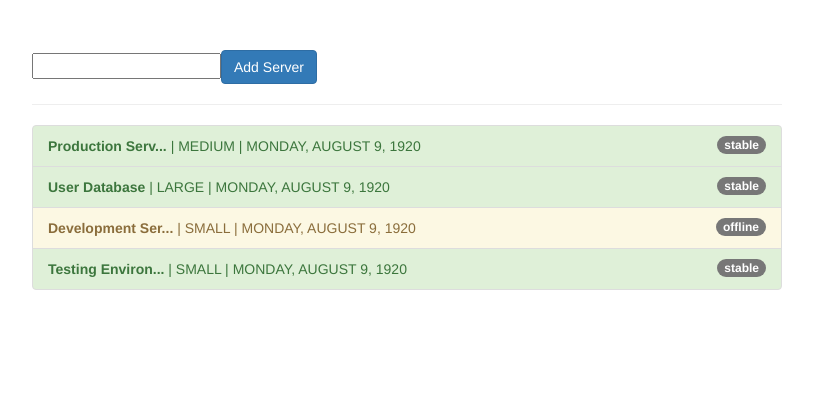
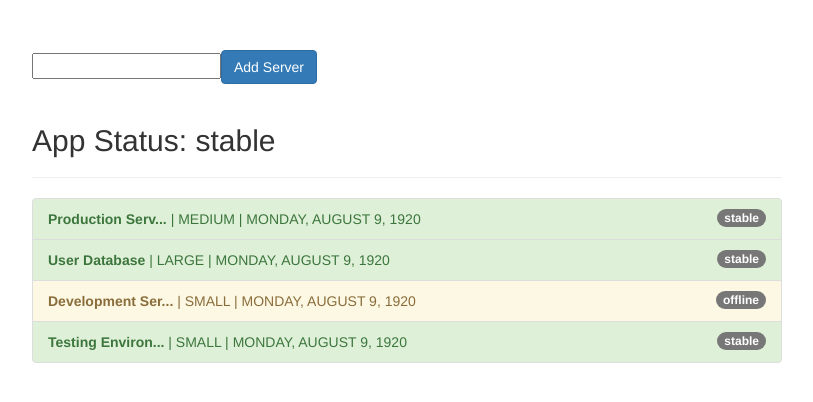
Before and after one commit to estherMC/ng-pipes, an Angular app: page / in a window 1280 px wide. Shown: the top 402 px of the page, without its empty margins (233-1046 px from the left). Built offline with nearby package versions, Linux system fonts and the light colour scheme.

Commit message:
:sparkles: add async pipe for promises

```diff
--- a/src/app/app.component.html
+++ b/src/app/app.component.html
@@ -3,7 +3,8 @@
     <div class="col-xs-12 col-sm-10 col-md-8 col-sm-offset-1 col-md-offset-2">
       <input type="text" [(ngModel)]="filteredStatus">
       <button class="btn btn-primary" (click)="onAddServer()">Add Server</button>
-      <br>
+      <br><br>
+      <h2>App Status: {{ appStatus | async }}</h2>
       <hr>
       <ul class="list-group">
         <li
--- a/src/app/app.component.ts
+++ b/src/app/app.component.ts
@@ -6,6 +6,11 @@
   styleUrls: ['./app.component.css']
 })
 export class AppComponent {
+  appStatus = new Promise((resolve, reject) => {
+    setTimeout(() => {
+      resolve('stable');
+    },2000);
+  });
   servers = [
     {
       instanceType: 'medium',
```
